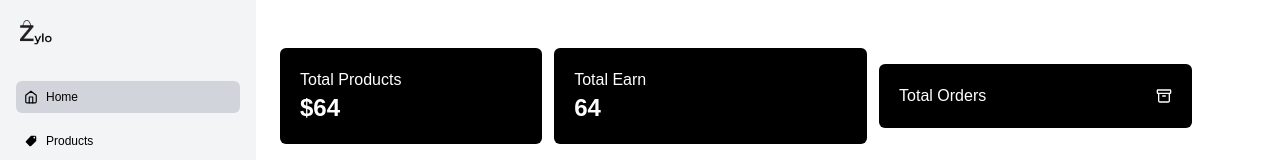
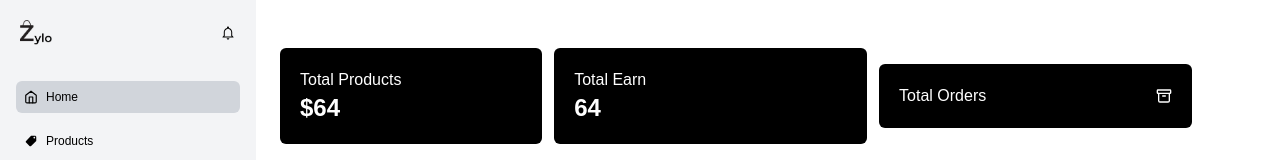
Before and after one commit to mohamed-tsx/e-commerce, a React (Vite) app in the folder Dashboard/: page / in a window 1280 px wide. Shown: the top 160 px of the page. Built offline with nearby package versions, Linux system fonts and the light colour scheme; no server answers.

Commit message:
Added a link which goes to notifications page

```diff
--- a/Dashboard/src/Components/Dashboard Sidebar/SideBar.tsx
+++ b/Dashboard/src/Components/Dashboard Sidebar/SideBar.tsx
@@ -1,10 +1,10 @@
 import { Link, useLocation } from "react-router-dom";
 import { FiHome } from "react-icons/fi";
-import { IoMdPricetag } from "react-icons/io";
+import { IoMdNotificationsOutline, IoMdPricetag } from "react-icons/io";
 import { LuArchive } from "react-icons/lu";
 import { MdOutlineAnalytics } from "react-icons/md";
 import { CiSettings } from "react-icons/ci";
-import { BiUser } from "react-icons/bi";
+import { BiNotification, BiNotificationOff, BiUser } from "react-icons/bi";
 
 const Sidebar = () => {
   const location = useLocation();
@@ -17,6 +17,9 @@ const Sidebar = () => {
             <div className="flex items-center space-x-2">
               <img src="/Zylo Logo.png" alt="Logo" className="w-8" />
             </div>
+            <Link to="/notifications">
+              <IoMdNotificationsOutline />
+            </Link>
           </div>
           <nav className="p-4">
             <ul>
```
